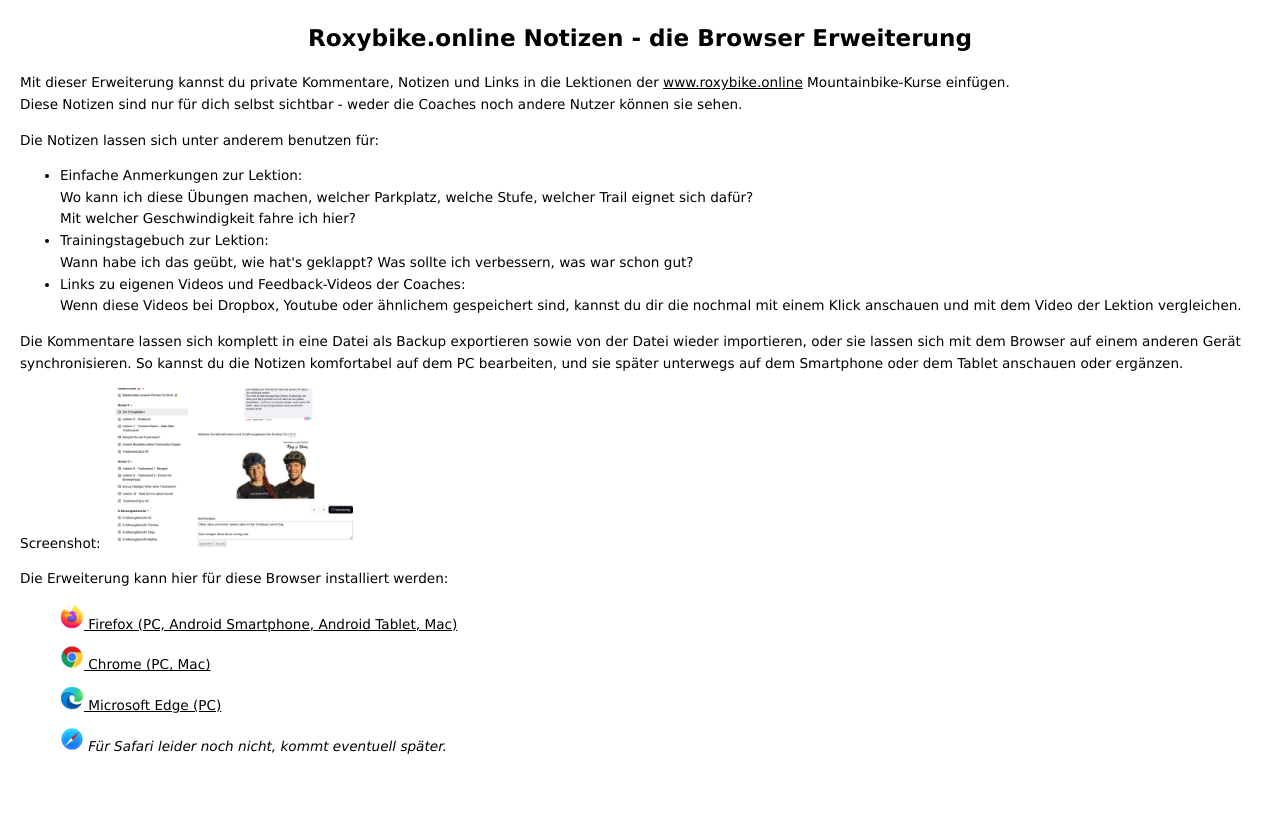
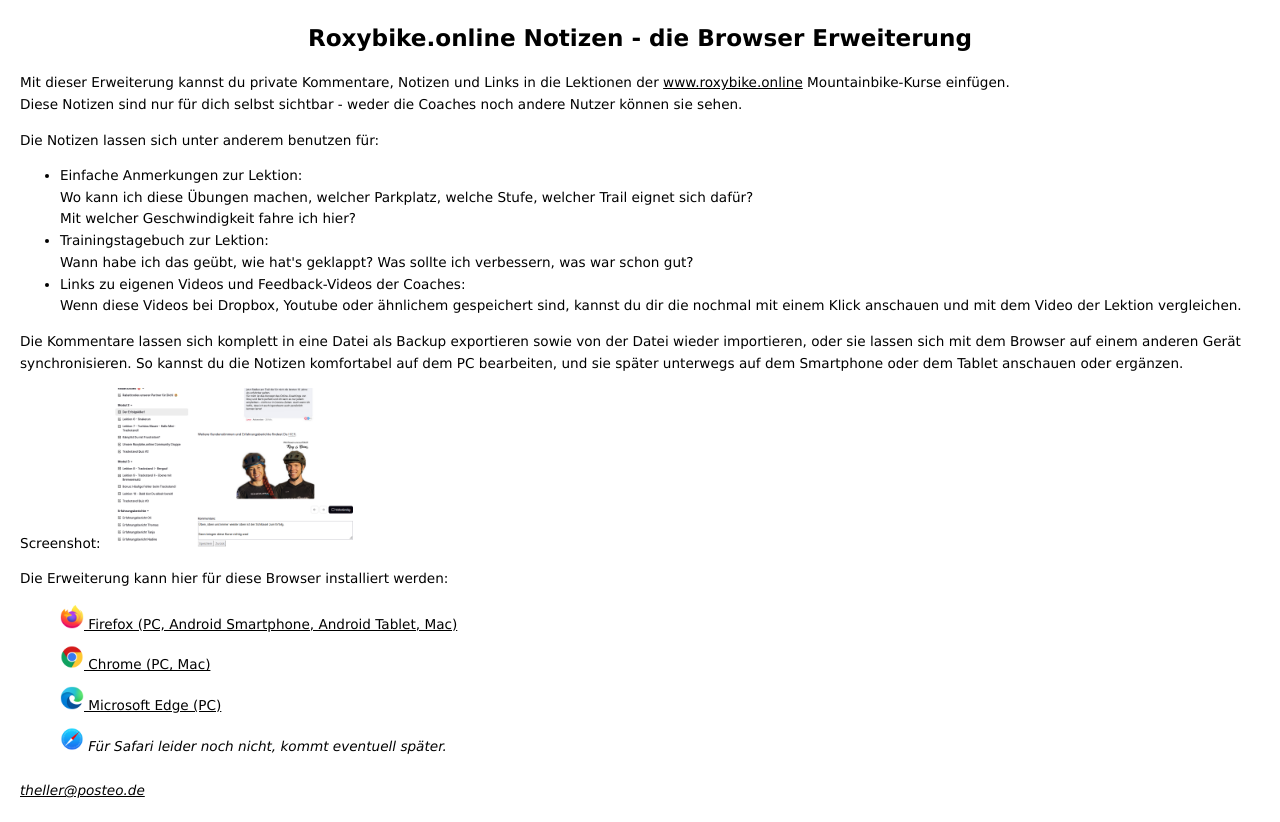
Before and after one commit to theller/webpages, a plain HTML site: page commentify/index.html in a window 1280 px wide. Before the commit the page ends 800 px from the top, so only its background shows below. Drawn offline with Linux system fonts and the light colour scheme.

Commit message:
Add mailto address

```diff
--- a/commentify/index.html
+++ b/commentify/index.html
@@ -89,5 +89,6 @@
 	</li>
       </ul>
     </p>
+    <address><a href="mailto:theller@posteo.de">theller@posteo.de</a></address>
   </body>
 </html>
```
